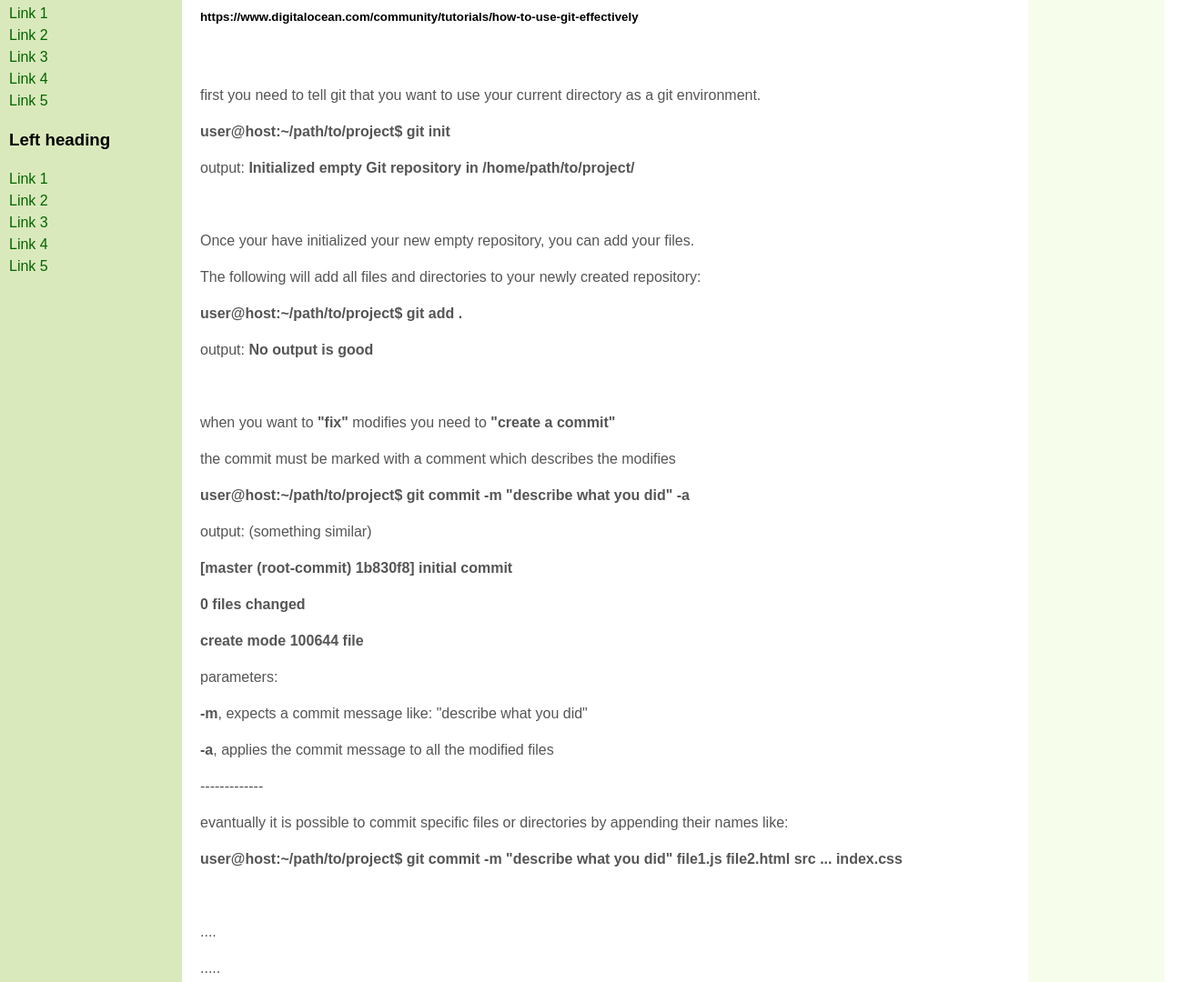
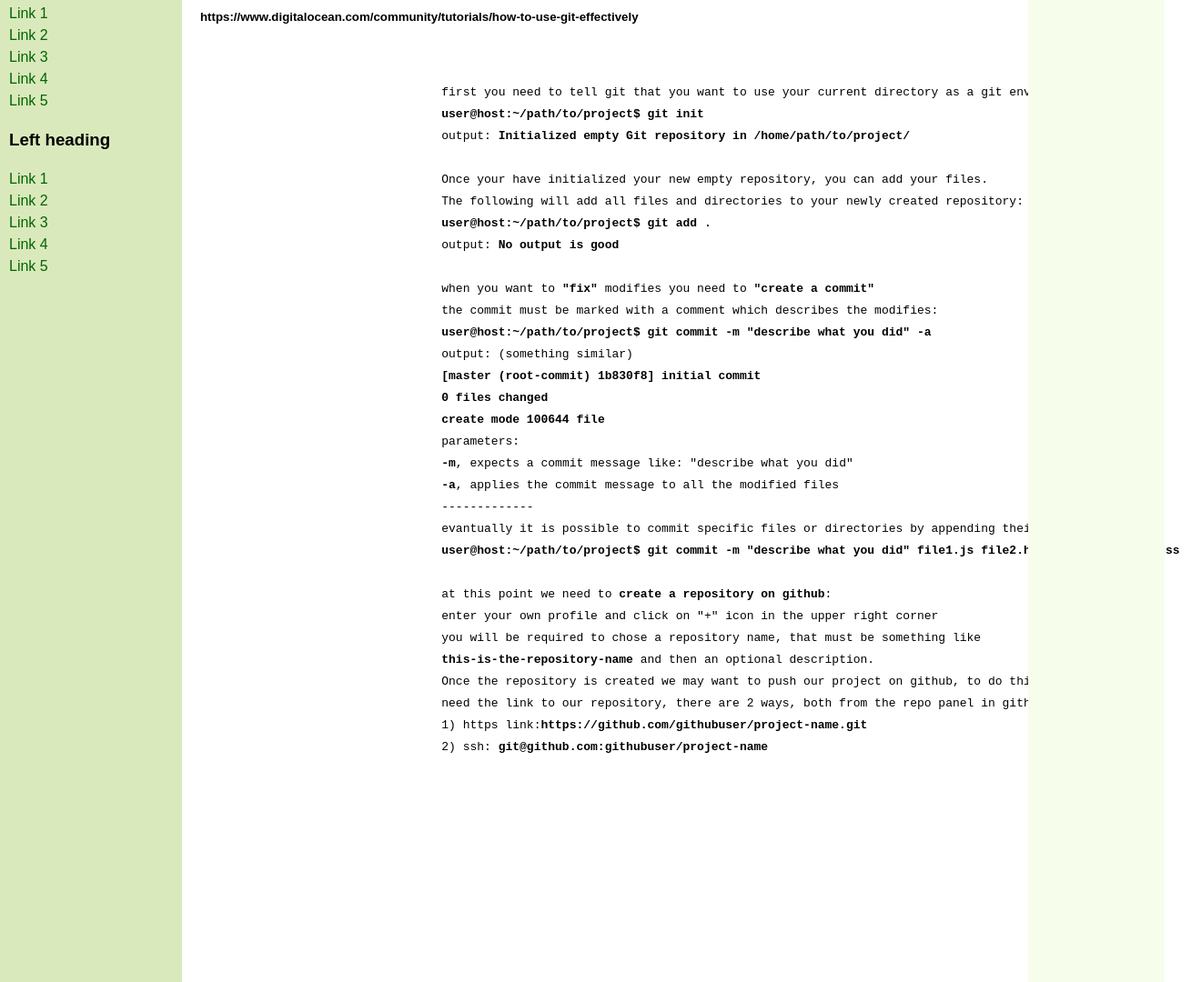
Before and after one commit to siastar/testing-git, a plain HTML site: page home.html in a window 1280 px wide. Shown: the part 145-1225 px from the top of the page at 91% size, 1320 px wide, since content can reach past the window. Drawn offline with Linux system fonts and the light colour scheme.

Commit message:
changed <p> with <pre> and added info su repo creation

```diff
--- a/home.html
+++ b/home.html
@@ -135,41 +135,40 @@
 			  <h5>https://www.digitalocean.com/community/tutorials/how-to-use-git-effectively</h5>
 
 			  <br/>
-				<p> first you need to tell git that you want to use your current directory as a git environment.</p>
-				<p> <b>user@host:~/path/to/project$ git init </b> </p>
-				<p> output: <b>Initialized empty Git repository in /home/path/to/project/</b> </p>
-                          <br/>
+			        <pre>
+				  first you need to tell git that you want to use your current directory as a git environment.
+				  <b>user@host:~/path/to/project$ git init </b>
+				  output: <b>Initialized empty Git repository in /home/path/to/project/</b>
 
-				<p> Once your have initialized your new empty repository, you can add your files.</p>
-				<p> The following will add all files and directories to your newly created repository: </p>
-				<p> <b>user@host:~/path/to/project$ git add . </b> </p>
-				<p> output: <b>No output is good </b></p>
-                          <br/>
+				  Once your have initialized your new empty repository, you can add your files.
+				  The following will add all files and directories to your newly created repository:
+				  <b>user@host:~/path/to/project$ git add . </b>
+				  output: <b>No output is good </b>
 
-				<p> </p>
-				<p> when you want to <b>"fix"</b> modifies you need to <b>"create a commit"</b></p>
-				<p> the commit must be marked with a comment which describes the modifies </p>
-			        <p> <b>user@host:~/path/to/project$ git commit -m "describe what you did" -a </b> </p>
-			        <p> output: (something similar)</p>
-			        <p> <b>[master (root-commit) 1b830f8] initial commit </b></p>
-			        <p> <b>0 files changed</b></p>
-			        <p> <b>create mode 100644 file</b></p>
-				<p>parameters:</p>
-				<p> <b>-m</b>, expects a commit message like: "describe what you did"</p>
-			        <p> <b>-a</b>, applies the commit message to all the modified files</p>
-			        <p>-------------</p>
-			        <p>evantually it is possible to commit specific files or directories by appending their names like:</p>
-			        <p> <b>user@host:~/path/to/project$ git commit -m "describe what you did" file1.js file2.html src ... index.css  </b> </p>
+				  when you want to <b>"fix"</b> modifies you need to <b>"create a commit"</b>
+				  the commit must be marked with a comment which describes the modifies:
+			          <b>user@host:~/path/to/project$ git commit -m "describe what you did" -a </b>
+			          output: (something similar)
+			          <b>[master (root-commit) 1b830f8] initial commit </b>
+			          <b>0 files changed</b>
+			          <b>create mode 100644 file</b>
+				  parameters:
+				  <b>-m</b>, expects a commit message like: "describe what you did"
+			          <b>-a</b>, applies the commit message to all the modified files
+			          -------------
+			          evantually it is possible to commit specific files or directories by appending their names like:
+			          <b>user@host:~/path/to/project$ git commit -m "describe what you did" file1.js file2.html src ... index.css  </b>
 
-                          <br/>
+				  at this point we need to <b>create a repository on github</b>:
+				  enter your own profile and click on "+" icon in the upper right corner
+			          you will be required to chose a repository name, that must be something like
+			  	  <b>this-is-the-repository-name</b> and then an optional description.
+				  Once the repository is created we may want to push our project on github, to do this we
+				  need the link to our repository, there are 2 ways, both from the repo panel in github:
+				  1) https link:<b>https://github.com/githubuser/project-name.git</b>
+				  2) ssh: <b>git@github.com:githubuser/project-name</b>
 
-				<p>
-				   ....
-				</p>
-
-				<p>
-				   .....
-				</p>
+			        </pre>
 
 
 			</article>
```
